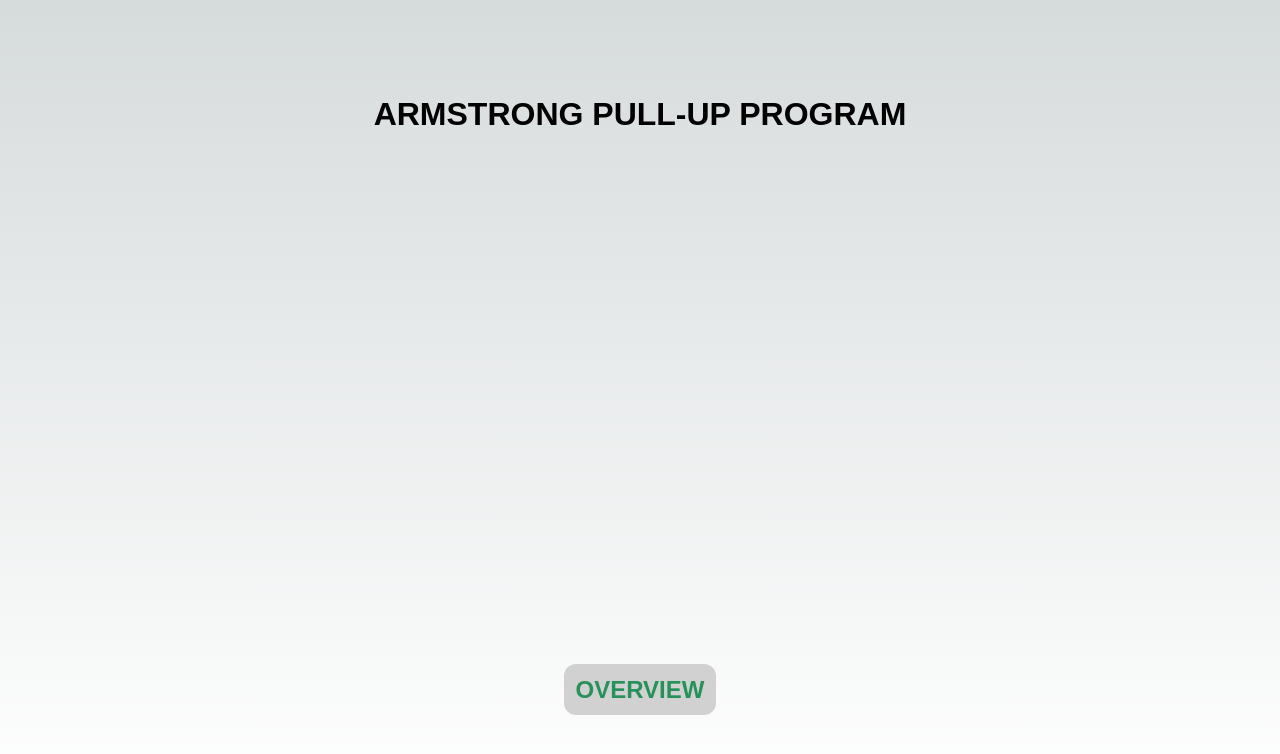
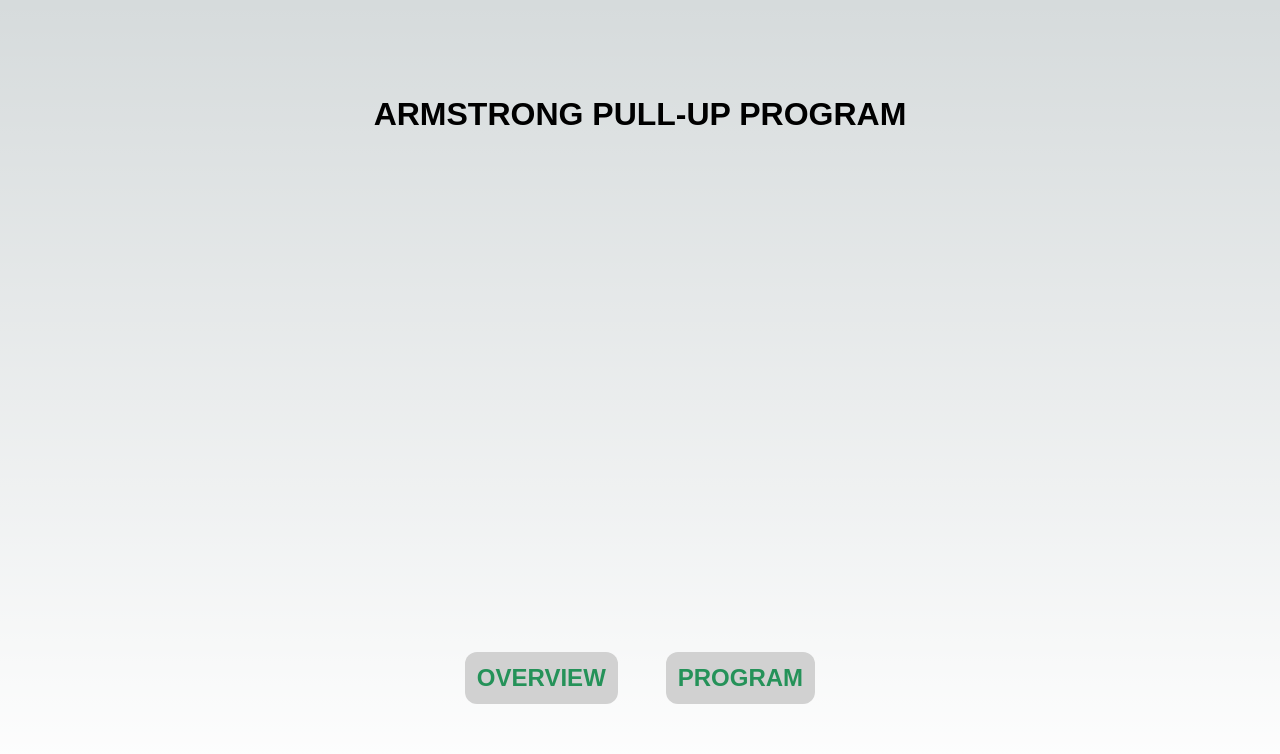
Before and after one commit to GMSoudersJr/armstrong-pull-up-program, a Next.js app: page / in a window 1280 px wide. Shown: the top 754 px of the page. Built offline with nearby package versions, Linux system fonts and the light colour scheme; a web font is replaced by a local one.

Commit message:
feat: create program page
create program page and trim white space

```diff
--- a/src/app/components/homepage/OverviewLink.module.css
+++ b/src/app/components/PageLink.module.css
@@ -1,4 +1,4 @@
-.overviewLink {
+.pageLink {
   font-family: var(--font-stintUltraCondensed);
   font-size: 1.5rem;
   color: #259259;
--- /dev/null
+++ b/src/app/components/PageLink.tsx
@@ -0,0 +1,19 @@
+import styles from './PageLink.module.css';
+import Link from "next/link";
+
+interface PageLinkProps {
+  label: string;
+  path: string;
+}
+
+export const PageLink = ({ label, path }: PageLinkProps) => {
+
+  return (
+    <Link
+      className={styles.pageLink}
+      href={path}
+    >
+      {label.toUpperCase()}
+    </Link>
+  )
+};
--- a/src/app/components/homepage/OverviewLink.tsx
+++ /dev/null
@@ -1,14 +0,0 @@
-import styles from './OverviewLink.module.css';
-import Link from "next/link";
-
-export const OverviewLink = () => {
-
-  return (
-    <Link
-      className={styles.overviewLink}
-      href={"/overview"}
-    >
-      OVERVIEW
-    </Link>
-  )
-};
--- a/src/app/page.module.css
+++ b/src/app/page.module.css
@@ -6,7 +6,11 @@
   padding: 6rem;
   min-height: 100vh;
 }
+.pageLinkFlex {
+  display: flex;
+  gap: 3rem;
 
+}
 .description {
   display: inherit;
   justify-content: inherit;
--- a/src/app/page.tsx
+++ b/src/app/page.tsx
@@ -1,6 +1,7 @@
 import styles from "./page.module.css";
 import {HomePageTitle} from "@/components/homepage/Title";
-import {OverviewLink} from "@/components/homepage/OverviewLink";
+import {PageLink} from "@/components/PageLink";
+import Link from "next/link";
 
 export default function Home() {
   return (
@@ -13,8 +14,17 @@ export default function Home() {
 
         </div>
       </div>
-      <div className={styles.getStartedFlex}>
-        <OverviewLink />
+      <div className={styles.pageLinkFlex}>
+        <PageLink
+          path="/overview"
+          label="overview"
+        />
+
+        <PageLink
+          path="/program"
+          label="program"
+        />
+
       </div>
     </main>
   );
```
Also changed, not shown: src/app/program/page.tsx (added, +40 -0 lines), src/app/icon.tsx (line endings or trailing spaces), src/app/program/page.module.css (added).
